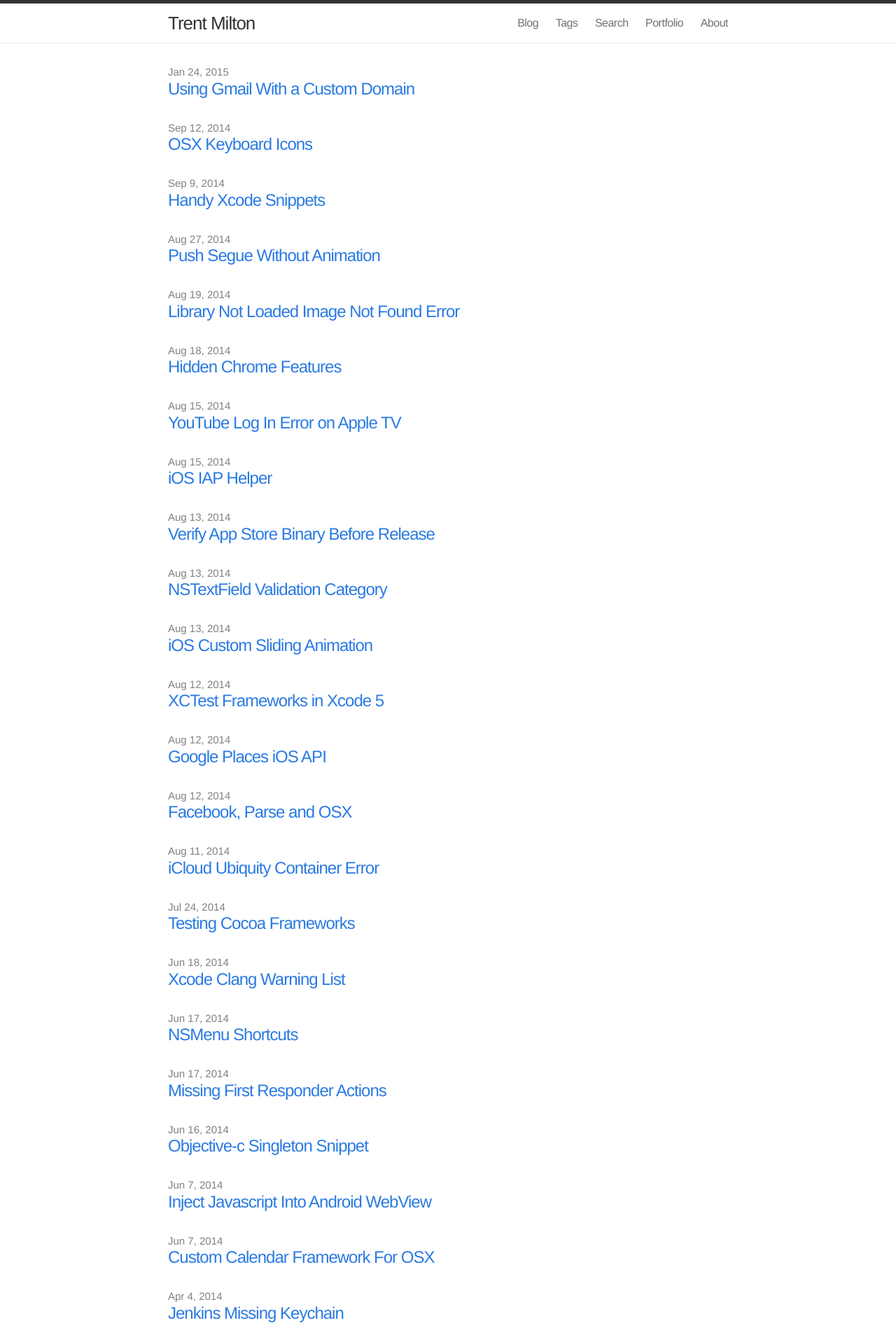
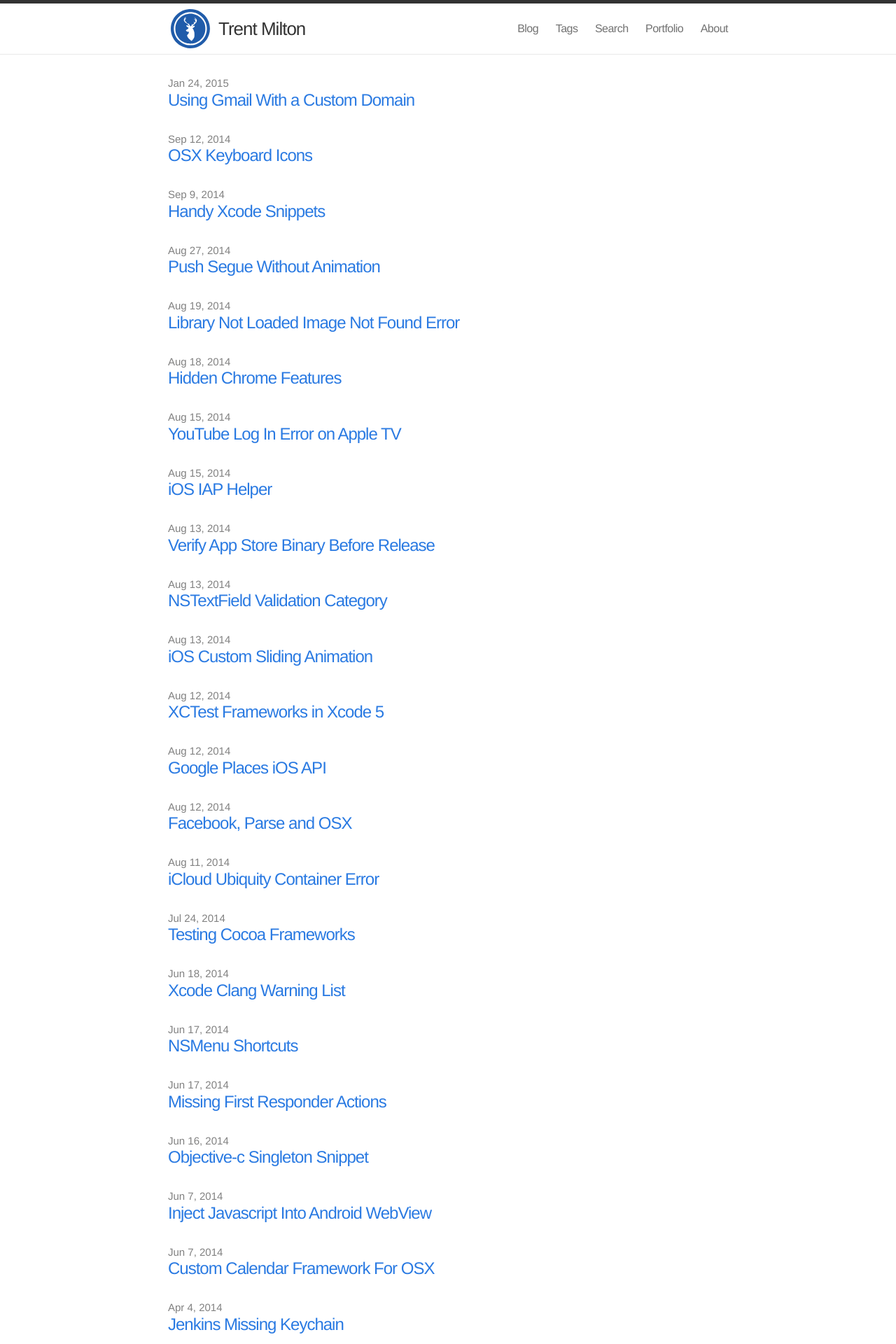
Before and after one commit to trentmilton/trentmilton-site-jekyll, a Jekyll site: the page built from index.html, in a window 1280 px wide. Shown: the top 1920 px of the page at 70% size. Built offline with Jekyll 4.4.1, drawn with Linux system fonts in a browser that asks for light colours.

Commit message:
Added some icons and shiz to the site

```diff
--- a/_includes/header.html
+++ b/_includes/header.html
@@ -1,9 +1,10 @@
 <header class="site-header">
 
-  <div class="wrap">
-
-    <a class="site-title" href="{{ site.baseurl }}/">{{ site.title }}</a>
-
+  <div class="wrap" style="padding-top:0.5em; padding-bottom:0.5em;">
+		<object type="image/svg+xml" data="/images/trentmilton_logo.svg" width="64" height="56" style="padding-right:0.5em;float:left;"></object>
+    <a class="site-title" href="{{ site.baseurl }}/">
+    	{{ site.title }}
+    </a>
     <nav class="site-nav">
       <a href="#" class="menu-icon">
         <svg version="1.1" xmlns="http://www.w3.org/2000/svg" xmlns:xlink="http://www.w3.org/1999/xlink" x="0px" y="0px"
```
Also changed, not shown: favicon.ico, images/trentmilton_logo.svg (added), 1 other file.
